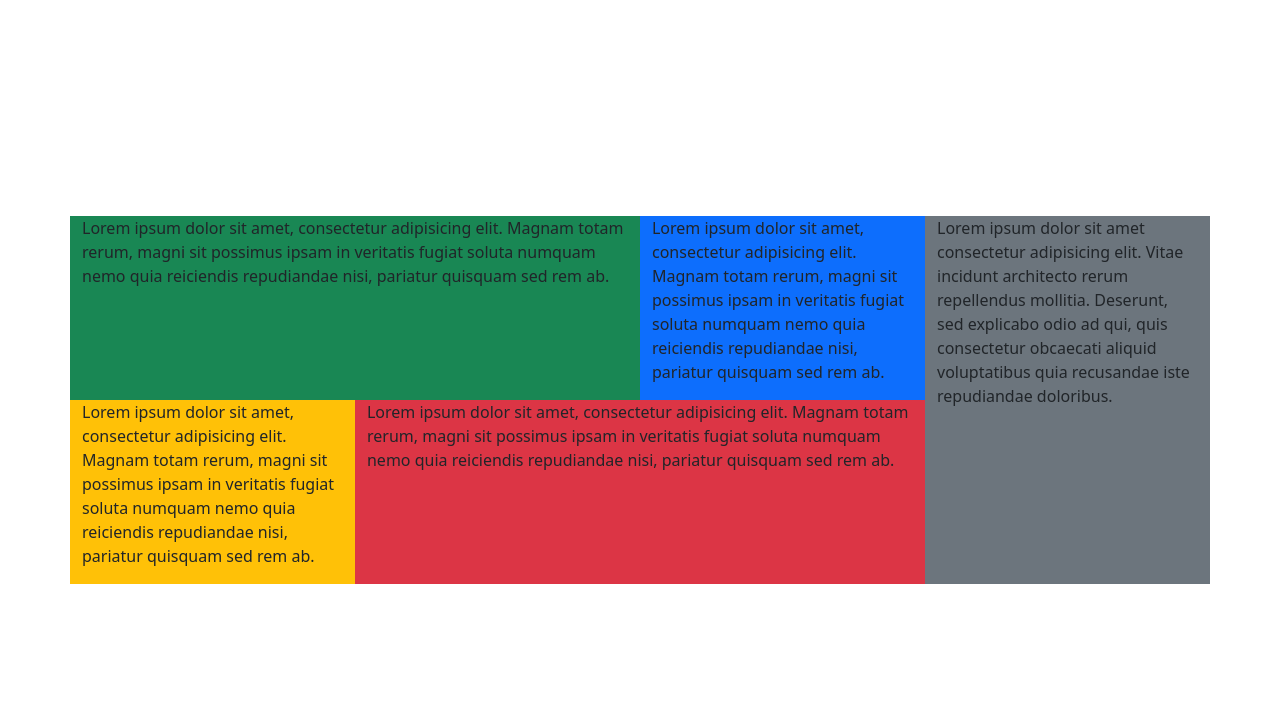
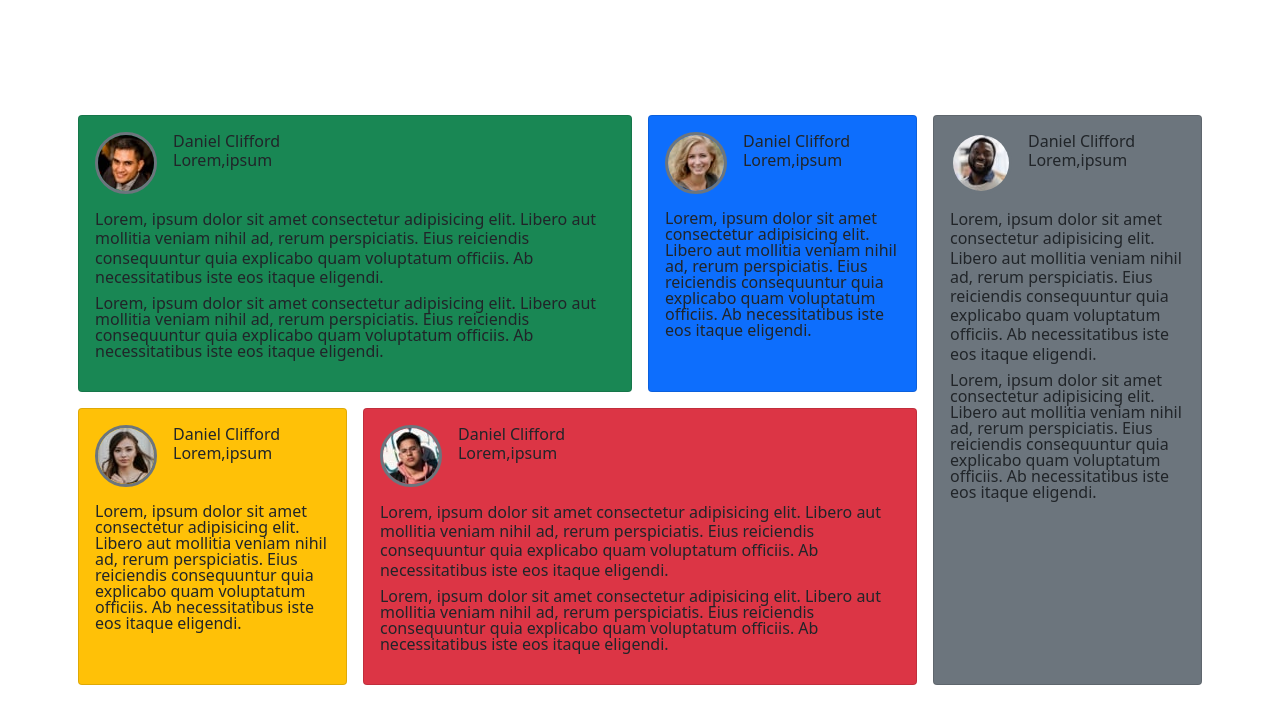
Before and after one commit to AgusCC/proyecto-bootstrap, a plain HTML site: page index.html in a window 1280 px wide. Drawn offline with nearby package versions, Linux system fonts and the light colour scheme.

Commit message:
estilo en las tarjetas

```diff
--- a/index.html
+++ b/index.html
@@ -19,22 +19,92 @@
         <div class="row">
             <div class="col-12 col-lg-9 ">
                 <div class="row">
-                    <div class="col-12 col-lg-8 bg-success">
-                        <p>Lorem ipsum dolor sit amet, consectetur adipisicing elit. Magnam totam rerum, magni sit possimus ipsam in veritatis fugiat soluta numquam nemo quia reiciendis repudiandae nisi, pariatur quisquam sed rem ab.</p>
+                    <div class="col-12 col-lg-8 p-2">
+                        <article class="card h-100 bg-success">
+                          <div class="card-body">
+                            <div class="d-flex mb-3">
+                                <img src="./images/image-daniel.jpg" alt=""class="border border-secondary border-3 rounded-circle">
+                                <div class="ps-3">
+                                    <h6 class="m-0 h6">Daniel Clifford</h6>
+                                    <p class="m-0 h6">Lorem,ipsum</p>
+                                </div>
+                            </div>
+                                <div>
+                                <P class="h6">Lorem, ipsum dolor sit amet consectetur adipisicing elit. Libero aut mollitia veniam nihil ad, rerum perspiciatis. Eius reiciendis consequuntur quia explicabo quam voluptatum officiis. Ab necessitatibus iste eos itaque eligendi.</P>
+                                <P class="fs-6 lh-1">Lorem, ipsum dolor sit amet consectetur adipisicing elit. Libero aut mollitia veniam nihil ad, rerum perspiciatis. Eius reiciendis consequuntur quia explicabo quam voluptatum officiis. Ab necessitatibus iste eos itaque eligendi.</P>
+                            </div>
+                            </div>
+                        </article>
                     </div>
-                    <div class="col-12 col-lg-4 bg-primary">
-                        <p>Lorem ipsum dolor sit amet, consectetur adipisicing elit. Magnam totam rerum, magni sit possimus ipsam in veritatis fugiat soluta numquam nemo quia reiciendis repudiandae nisi, pariatur quisquam sed rem ab.</p>
+                    <div class="col-12 col-lg-4 p-2 ">
+                        <article class="card h-100 bg-primary">
+                            <div class="card-body">
+                              <div class="d-flex mb-3">
+                                  <img src="./images/image-jeanette.jpg" alt=""class="border border-secondary border-3 rounded-circle" >
+                                  <div class="ps-3">
+                                      <h6 class="m-0 h6">Daniel Clifford</h6>
+                                      <p class="m-0 h6">Lorem,ipsum</p>
+                                  </div>
+                              </div>
+                              <div>
+
+                                  <P class="fs-6 lh-1">Lorem, ipsum dolor sit amet consectetur adipisicing elit. Libero aut mollitia veniam nihil ad, rerum perspiciatis. Eius reiciendis consequuntur quia explicabo quam voluptatum officiis. Ab necessitatibus iste eos itaque eligendi.</P>
+                              </div>
+                          </div>
+                          </article>
                     </div>
-                    <div class="col-12 col-lg-4 bg-warning">
-                        <p>Lorem ipsum dolor sit amet, consectetur adipisicing elit. Magnam totam rerum, magni sit possimus ipsam in veritatis fugiat soluta numquam nemo quia reiciendis repudiandae nisi, pariatur quisquam sed rem ab.</p>
+                    <div class="col-12 col-lg-4 p-2 ">
+                        <article class="card h-100 bg-warning">
+                            <div class="card-body">
+                              <div class="d-flex mb-3">
+                                  <img src="./images/image-kira.jpg" alt=""class="border border-secondary border-3 rounded-circle" >
+                                  <div class="ps-3">
+                                      <h6 class="m-0 h6">Daniel Clifford</h6>
+                                      <p class="m-0 h6">Lorem,ipsum</p>
+                                  </div>
+                              </div>
+                              <div>
+
+                                  <P class="fs-6 lh-1">Lorem, ipsum dolor sit amet consectetur adipisicing elit. Libero aut mollitia veniam nihil ad, rerum perspiciatis. Eius reiciendis consequuntur quia explicabo quam voluptatum officiis. Ab necessitatibus iste eos itaque eligendi.</P>
+                              </div>
+                          </div>
+                          </article>
                     </div>
-                    <div class="col-12 col-lg-8 bg-danger">
-                        <p>Lorem ipsum dolor sit amet, consectetur adipisicing elit. Magnam totam rerum, magni sit possimus ipsam in veritatis fugiat soluta numquam nemo quia reiciendis repudiandae nisi, pariatur quisquam sed rem ab.</p>
+                    <div class="col-12 col-lg-8 p-2 ">
+                        <article class="card h-100 bg-danger">
+                            <div class="card-body">
+                              <div class="d-flex mb-3">
+                                  <img src="./images/image-patrick.jpg" alt=""class="border border-secondary border-3 rounded-circle" >
+                                  <div class="ps-3">
+                                      <h6 class="m-0 h6">Daniel Clifford</h6>
+                                      <p class="m-0 h6">Lorem,ipsum</p>
+                                  </div>
+                              </div>
+                              <div>
+                                  <P class="h6">Lorem, ipsum dolor sit amet consectetur adipisicing elit. Libero aut mollitia veniam nihil ad, rerum perspiciatis. Eius reiciendis consequuntur quia explicabo quam voluptatum officiis. Ab necessitatibus iste eos itaque eligendi.</P>
+                                  <P class="fs-6 lh-1">Lorem, ipsum dolor sit amet consectetur adipisicing elit. Libero aut mollitia veniam nihil ad, rerum perspiciatis. Eius reiciendis consequuntur quia explicabo quam voluptatum officiis. Ab necessitatibus iste eos itaque eligendi.</P>
+                              </div>
+                          </div>
+                          </article>
                     </div>
                  </div>
             </div>
-            <div class="col-12 col-lg-3 bg-secondary">
-                <p>Lorem ipsum dolor sit amet consectetur adipisicing elit. Vitae incidunt architecto rerum repellendus mollitia. Deserunt, sed explicabo odio ad qui, quis consectetur obcaecati aliquid voluptatibus quia recusandae iste repudiandae doloribus.</p>
+            <div class="col-12 col-lg-3 p-2 ">
+                <article class="card h-100 bg-secondary">
+                    <div class="card-body">
+                      <div class="d-flex mb-3">
+                          <img src="./images/image-jonathan.jpg" alt=""class="border border-secondary border-3 rounded-circle" >
+                          <div class="ps-3">
+                              <h6 class="m-0 h6">Daniel Clifford</h6>
+                              <p class="m-0 h6">Lorem,ipsum</p>
+                          </div>
+                      </div>
+                      <div>
+                          <P class="h6">Lorem, ipsum dolor sit amet consectetur adipisicing elit. Libero aut mollitia veniam nihil ad, rerum perspiciatis. Eius reiciendis consequuntur quia explicabo quam voluptatum officiis. Ab necessitatibus iste eos itaque eligendi.</P>
+                          <P class="fs-6 lh-1">Lorem, ipsum dolor sit amet consectetur adipisicing elit. Libero aut mollitia veniam nihil ad, rerum perspiciatis. Eius reiciendis consequuntur quia explicabo quam voluptatum officiis. Ab necessitatibus iste eos itaque eligendi.</P>
+                      </div>
+                  </div>
+                  </article>
             </div>
 
         </div>
```
Also changed, not shown: images/bg-pattern-quotation.svg (added), images/favicon-32x32.png (added), images/image-daniel.jpg (added), images/image-jeanette.jpg (added), images/image-jonathan.jpg (added), images/image-kira.jpg (added), images/image-patrick.jpg (added).
